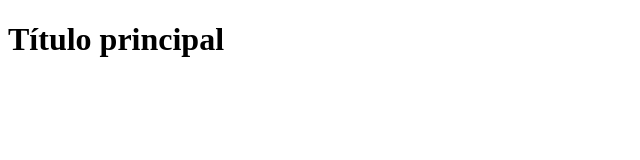
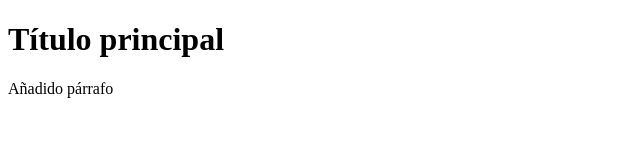
Before and after one commit to samuelseoane/ProyectoWebEmpresa3, a plain HTML site: page index.html in a window 1280 px wide. Shown: the whole page, without its empty margins (0-640 px from the left). Drawn offline with Linux system fonts and the light colour scheme.

Commit message:
Añadido párrado desde GitHub

```diff
--- a/index.html
+++ b/index.html
@@ -7,5 +7,7 @@
 </head>
 <body>
     <h1>Título principal</h1>
+
+    <p>Añadido párrafo</p>
 </body>
 </html>
```
